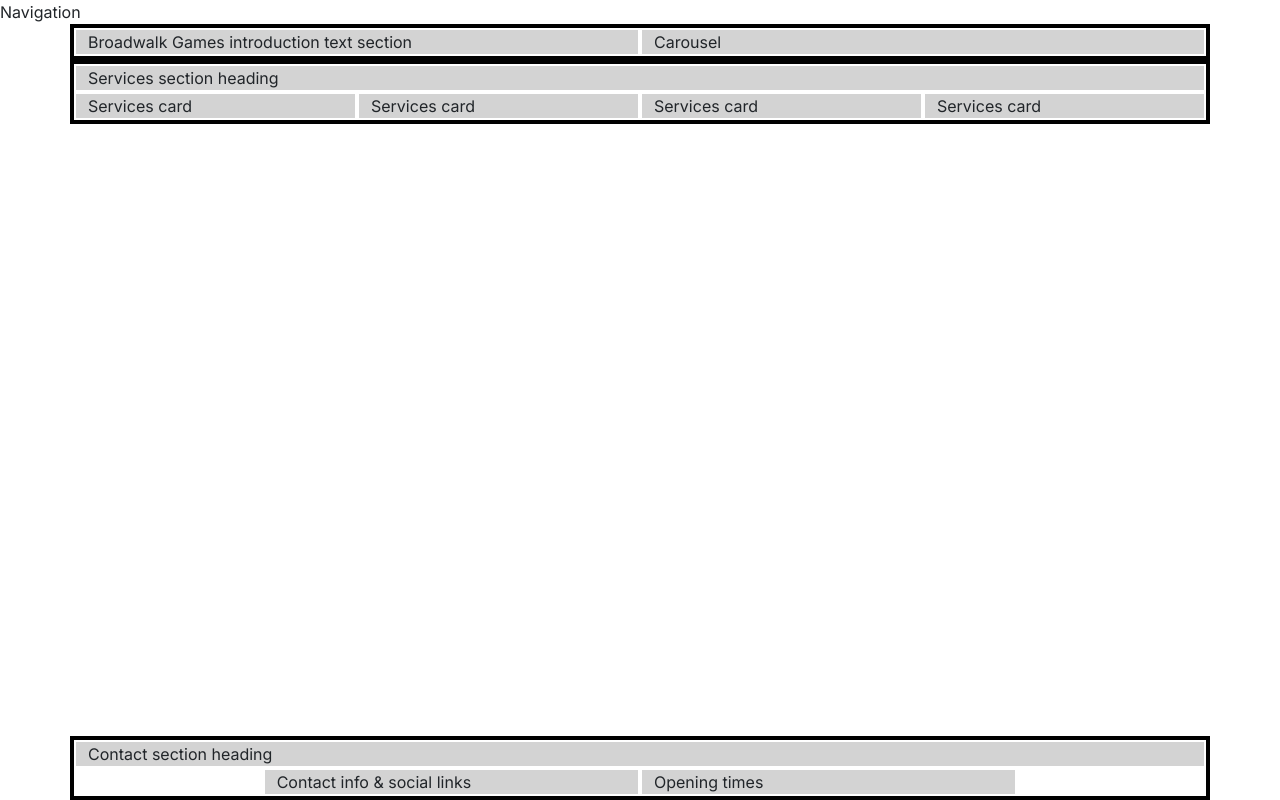
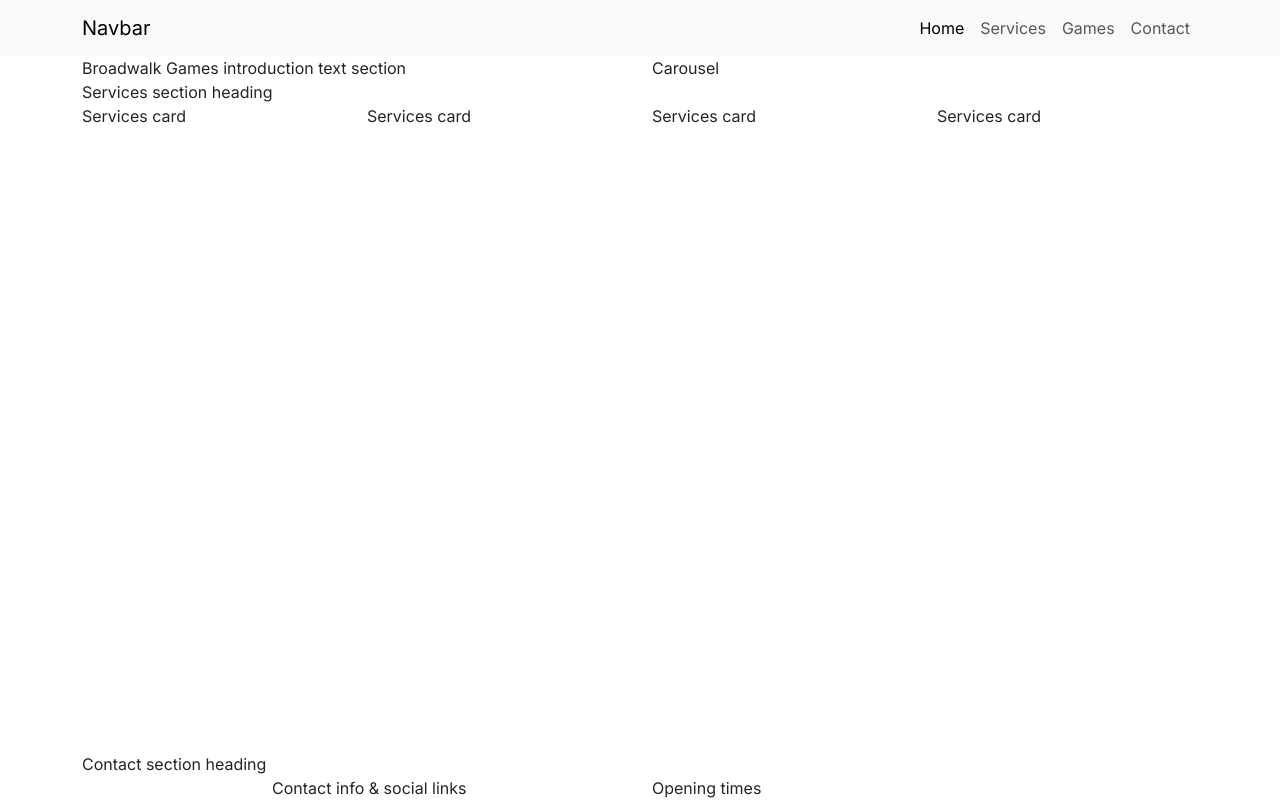
Before and after one commit to MarkPreedy/boardwalk-games, a plain HTML site: page index.html in a window 1280 px wide. Drawn offline with nearby package versions, Linux system fonts and the light colour scheme; a web font is replaced by a local one.

Commit message:
Add homepage navigation

```diff
--- a/assets/css/style.css
+++ b/assets/css/style.css
@@ -28,9 +28,12 @@ h3 {
     color: var(--highlight-color);
 }
 
+/* Navbar css */
+
 /* grid visualisation CSS for testing */
 
-.container,
+
+/* .container,
 .row {
     border: 2px solid black;
 }
@@ -38,4 +41,4 @@ h3 {
 .col-12 {
     border: 2px solid white;
     background-color: lightgray;
-}
+} */
--- a/index.html
+++ b/index.html
@@ -3,7 +3,8 @@
 <head>
     <meta charset="UTF-8">
     <meta name="viewport" content="width=device-width, initial-scale=1.0">
-    <meta name="description" content="Boardwalk Games, your ultimate gaming retreat! Perfect for casual gamers, enthusiasts, and student gatherings. Visit us for your next adventure in board gaming.">
+    <meta name="description"
+        content="Boardwalk Games, your ultimate gaming retreat! Perfect for casual gamers, enthusiasts, and student gatherings. Visit us for your next adventure in board gaming.">
 
     <title>Boardwalk Games | Home</title>
 
@@ -13,16 +14,43 @@
     <link rel="icon" type="image/png" sizes="16x16" href="assets/images/favicon-16x16.png">
 
     <!-- bootstrap 5 css link -->
-    <link href="https://cdn.jsdelivr.net/npm/bootstrap@5.3.3/dist/css/bootstrap.min.css" rel="stylesheet" integrity="sha384-QWTKZyjpPEjISv5WaRU9OFeRpok6YctnYmDr5pNlyT2bRjXh0JMhjY6hW+ALEwIH" crossorigin="anonymous">
+    <link href="https://cdn.jsdelivr.net/npm/bootstrap@5.3.3/dist/css/bootstrap.min.css" rel="stylesheet"
+        integrity="sha384-QWTKZyjpPEjISv5WaRU9OFeRpok6YctnYmDr5pNlyT2bRjXh0JMhjY6hW+ALEwIH" crossorigin="anonymous">
 
     <!-- custom css -->
-     <link rel="stylesheet" href="assets/css/style.css">
+    <link rel="stylesheet" href="assets/css/style.css">
 </head>
 
 <!-- Classes on body set to work with mt-auto on footer to ensure it always stays at the bottom of the page -->
+
 <body class="d-flex flex-column min-vh-100">
-   <!-- Navigation -->
-    <div>Navigation</div>
+
+   <!-- Navigation bootstrap navbar -->
+    <nav class="navbar navbar-expand-lg bg-body-tertiary">
+        <div class="container">
+            <a class="navbar-brand" href="index.html">Navbar</a>
+            <button class="navbar-toggler" type="button" data-bs-toggle="collapse" data-bs-target="#navbarNav"
+                aria-controls="navbarNav" aria-expanded="false" aria-label="Toggle navigation">
+                <span class="navbar-toggler-icon"></span>
+            </button>
+            <div class="collapse navbar-collapse" id="navbarNav">
+                <ul class="navbar-nav ms-auto">
+                    <li class="nav-item">
+                        <a class="nav-link active" aria-current="page" href="index.html">Home</a>
+                    </li>
+                    <li class="nav-item">
+                        <a class="nav-link" href="#">Services</a>
+                    </li>
+                    <li class="nav-item">
+                        <a class="nav-link" href="game-library.html">Games</a>
+                    </li>
+                    <li class="nav-item">
+                        <a class="nav-link" href="#">Contact</a>
+                    </li>
+                </ul>
+            </div>
+        </div>
+    </nav>
 
     <!-- Header with carousel -->
 
```
